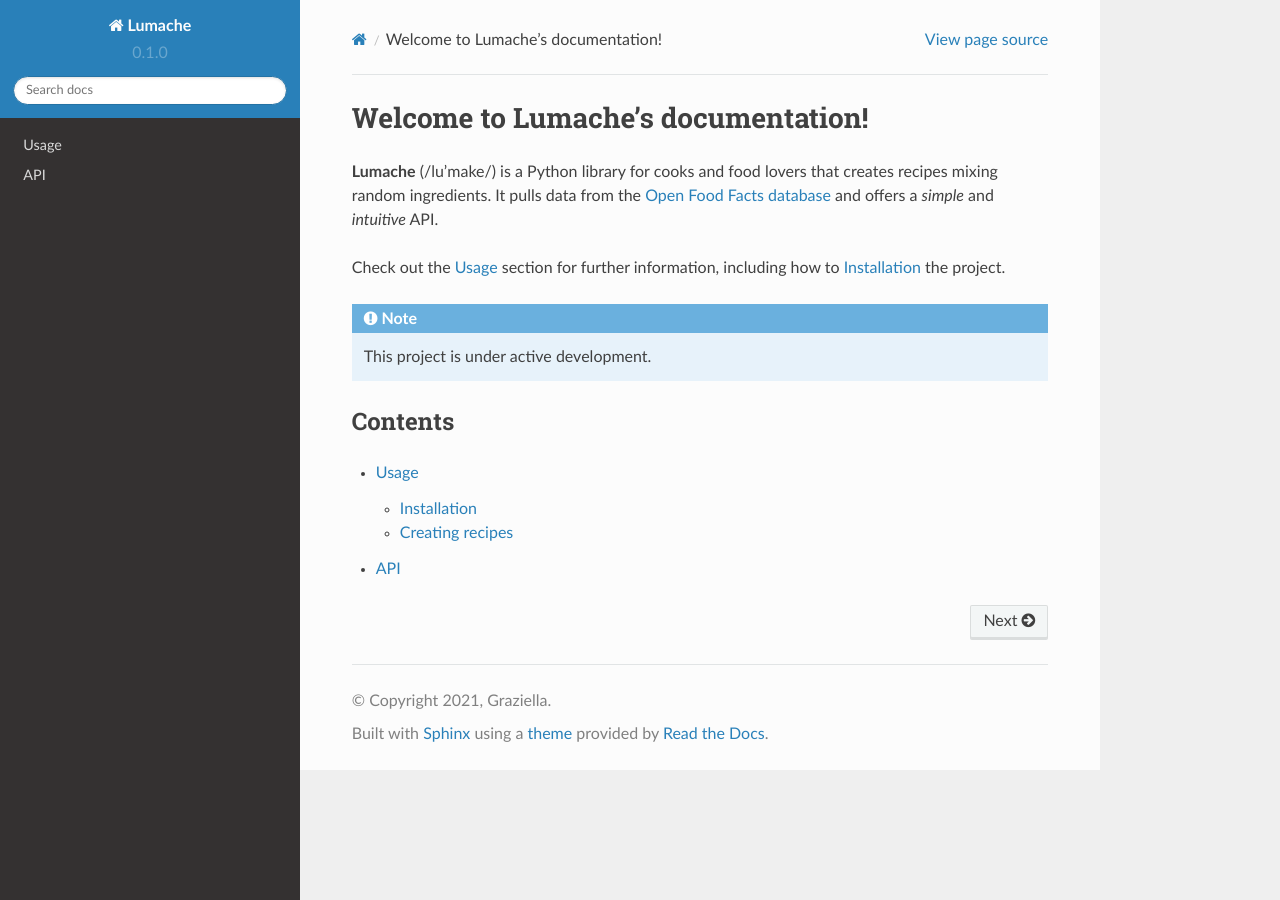
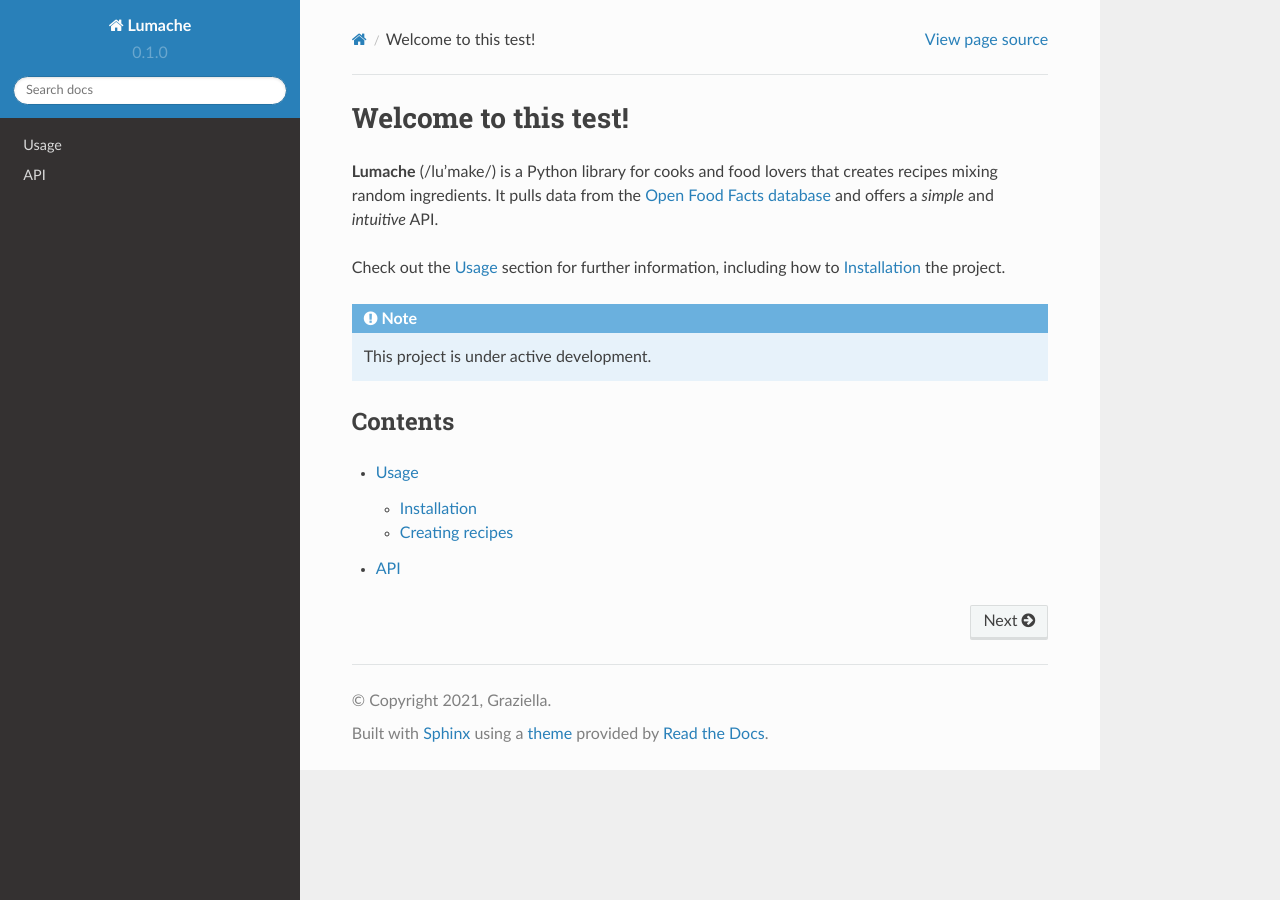
Before and after one commit to pizzoleto/rtd-tutorial, a Sphinx documentation site: the page built from docs/source/index.rst, in a window 1280 px wide. Built offline with Sphinx 7.4.7 and the Read the Docs theme 2.0.0, drawn with Linux system fonts in a browser that asks for light colours.

Commit message:
Update index.rst

```diff
--- a/docs/source/index.rst
+++ b/docs/source/index.rst
@@ -1,4 +1,4 @@
-Welcome to Lumache's documentation!
+Welcome to this test!
 ===================================
 
 **Lumache** (/lu'make/) is a Python library for cooks and food lovers
```
